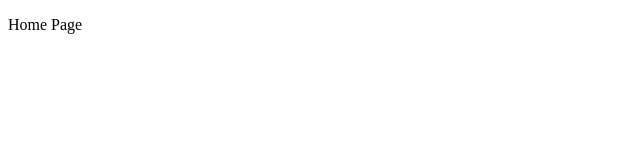
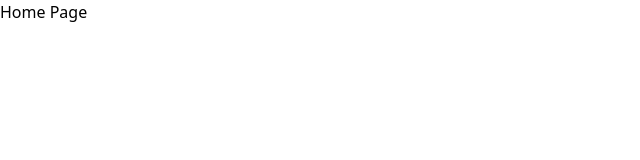
Before and after one commit to Mohinaa/RadiX, a React (Vite) app in the folder frontend/: page / in a window 1280 px wide. Shown: the top 160 px of the page, without its empty margins (0-640 px from the left). Built offline with nearby package versions, Linux system fonts and the light colour scheme.

Commit message:
adding tailwind configurations

```diff
--- a/frontend/package.json
+++ b/frontend/package.json
@@ -24,6 +24,7 @@
     "eslint-plugin-react-hooks": "^5.0.0",
     "eslint-plugin-react-refresh": "^0.4.16",
     "globals": "^15.14.0",
+    "tailwindcss": "^3.4.17",
     "vite": "^6.0.5"
   }
 }
--- a/frontend/src/index.css
+++ b/frontend/src/index.css
@@ -1,3 +1,6 @@
+@tailwind base;
+@tailwind components;
+@tailwind utilities;
 /* :root {
   font-family: Inter, system-ui, Avenir, Helvetica, Arial, sans-serif;
   line-height: 1.5;
--- /dev/null
+++ b/frontend/tailwind.config.js
@@ -0,0 +1,10 @@
+/** @type {import('tailwindcss').Config} */
+export default {
+  content: [
+    "./src/**/*.{js,jsx,ts,tsx}",
+  ],
+  theme: {
+    extend: {},
+  },
+  plugins: [],
+}
```
Also changed, not shown: 1 other file (tests, documents, lock files or other folders).
